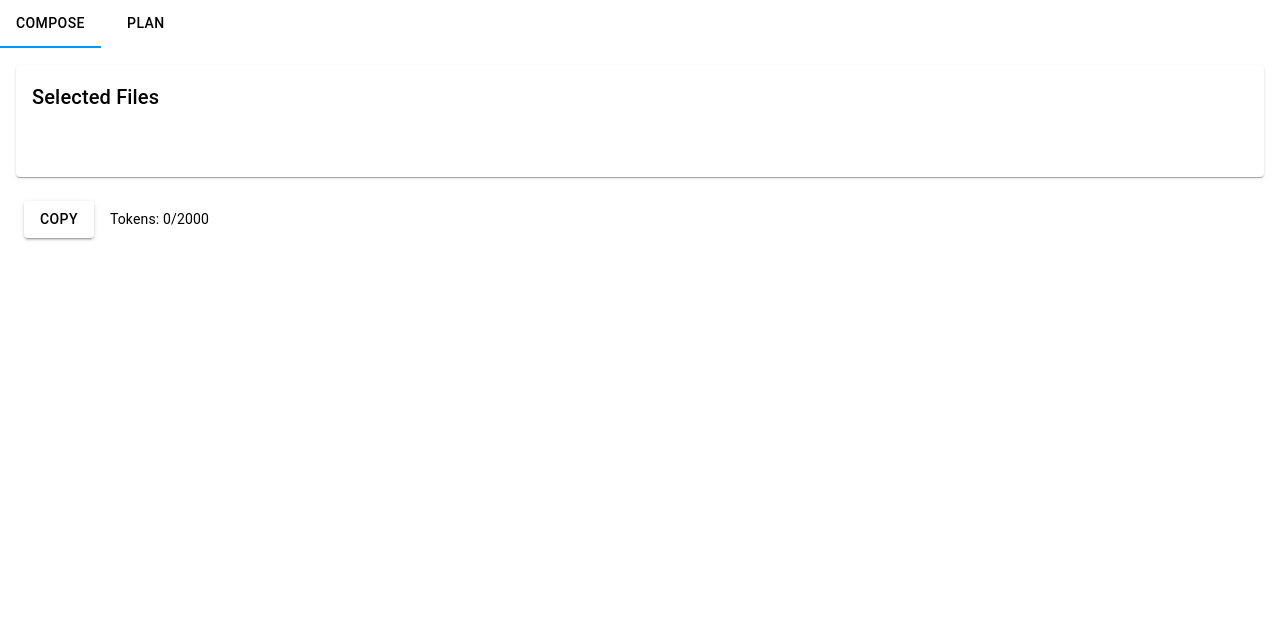
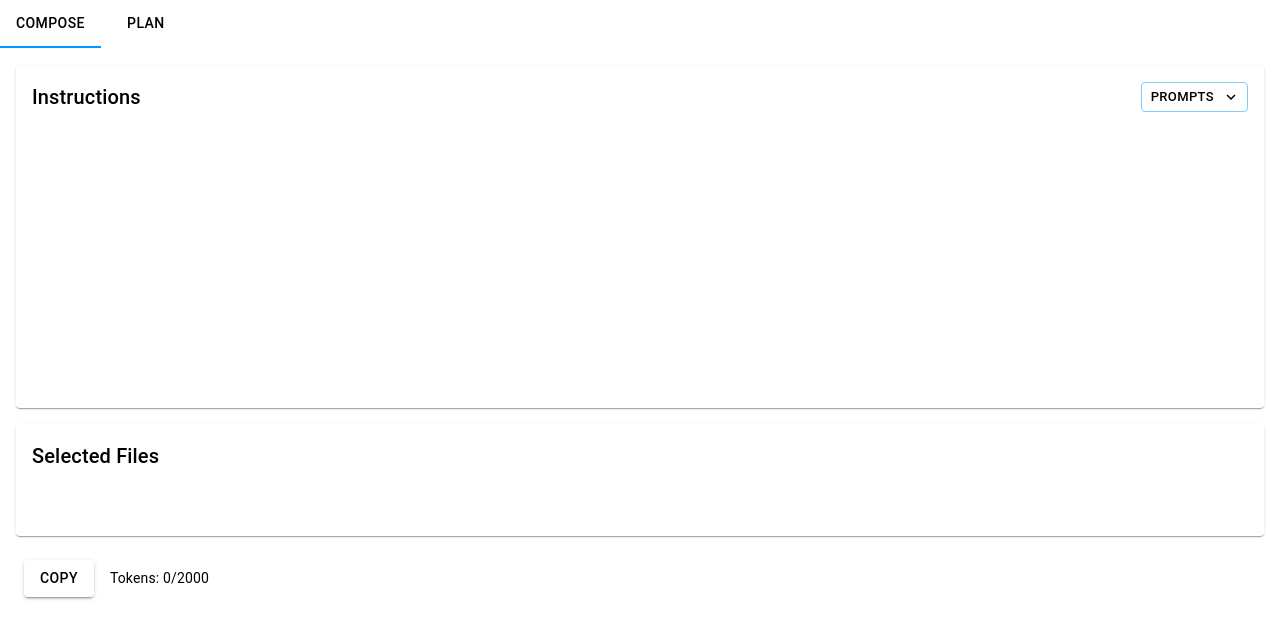
Before and after one commit to matt-templeton/prompt-pilot, a React app in the folder src/views/prompt-panel/: page / in a window 1280 px wide. Shown: the top 638 px of the page. Built offline with nearby package versions, Linux system fonts and the light colour scheme; the HTML template or start-up script is replaced by a standard one.

Commit message:
Enhanced header of InstructionsBox.

```diff
--- a/src/views/prompt-panel/src/components/ComposeTab.tsx
+++ b/src/views/prompt-panel/src/components/ComposeTab.tsx
@@ -1,12 +1,12 @@
 import React from 'react';
 import { Box, Button, Typography } from '@mui/material';
-// import InstructionsBox from './InstructionsBox';
+import InstructionsBox from './InstructionsBox';
 import FileExplorerBox from './FileExplorerBox';
 
 const ComposeTab = () => {
   return (
     <Box sx={{ display: 'flex', flexDirection: 'column', gap: 2, height: '100vh' }}>
-      {/* <InstructionsBox /> */}
+      <InstructionsBox />
       <FileExplorerBox />
 
       <Box sx={{ display: 'flex', alignItems: 'center', gap: 2, p: 1 }}>
--- a/src/views/prompt-panel/src/components/InstructionsBox.tsx
+++ b/src/views/prompt-panel/src/components/InstructionsBox.tsx
@@ -1,6 +1,6 @@
 import React, { useState } from 'react';
-import { Box, Paper, Chip, IconButton, Menu, MenuItem, TextField } from '@mui/material';
-import MoreVertIcon from '@mui/icons-material/MoreVert';
+import { Box, Paper, Chip, Menu, MenuItem, TextField, Typography, Button } from '@mui/material';
+import KeyboardArrowDownIcon from '@mui/icons-material/KeyboardArrowDown';
 
 const DUMMY_PROMPTS = ['Template 1', 'Template 2', 'Custom Prompt'];
 
@@ -21,31 +21,52 @@ const InstructionsBox = () => {
     handleMenuClose();
   };
 
+  const handlePromptDelete = (indexToDelete: number) => {
+    const newPrompts = selectedPrompts.filter((_, index) => index !== indexToDelete);
+    setSelectedPrompts(newPrompts);
+  };
+
   return (
     <Paper sx={{ p: 2 }}>
-      <Box sx={{ display: 'flex', justifyContent: 'space-between', mb: 2 }}>
+      <Box sx={{
+        display: 'flex',
+        justifyContent: 'space-between',
+        alignItems: 'center',
+        mb: 2
+      }}>
+        <Box sx={{ display: 'flex', alignItems: 'center', gap: 2 }}>
+          <Typography variant="h6">Instructions</Typography>
           <Box sx={{ display: 'flex', gap: 1, flexWrap: 'wrap' }}>
             {selectedPrompts.map((prompt, index) => (
               <Chip
                 key={index}
                 label={prompt}
-              onDelete={() => {
-                const newPrompts = selectedPrompts.filter((_, i) => i !== index);
-                setSelectedPrompts(newPrompts);
-              }}
+                onDelete={() => handlePromptDelete(index)}
+                size="small"
               />
             ))}
           </Box>
-        <IconButton onClick={handleMenuClick}>
-          <MoreVertIcon />
-        </IconButton>
+        </Box>
+
+        <Button
+          onClick={handleMenuClick}
+          endIcon={<KeyboardArrowDownIcon />}
+          variant="outlined"
+          size="small"
+        >
+          Prompts
+        </Button>
+
         <Menu
           anchorEl={anchorEl}
           open={Boolean(anchorEl)}
           onClose={handleMenuClose}
         >
           {DUMMY_PROMPTS.map((prompt) => (
-            <MenuItem key={prompt} onClick={() => handlePromptSelect(prompt)}>
+            <MenuItem
+              key={prompt}
+              onClick={() => handlePromptSelect(prompt)}
+            >
               {prompt}
             </MenuItem>
           ))}
```
Lines whose indentation alone changed are shown as unchanged.
